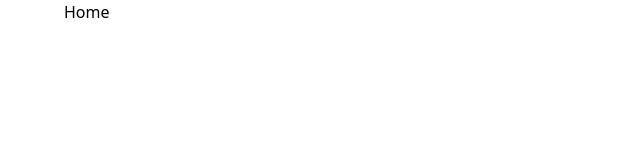
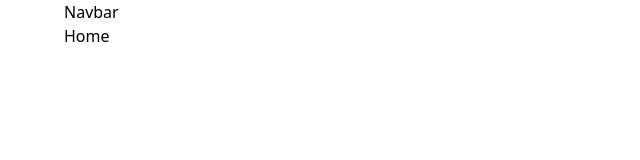
Before and after one commit to stanley-odhiambomwai/Forever, a React (Vite) app in the folder Frontend/: page / in a window 1280 px wide. Shown: the top 160 px of the page, without its empty margins (0-640 px from the left). Built offline with nearby package versions, Linux system fonts and the light colour scheme.

Commit message:
adding the navbar component

```diff
--- a/Frontend/src/App.jsx
+++ b/Frontend/src/App.jsx
@@ -9,10 +9,12 @@
 import Login from "./Pages/Login";
 import PlaceOrder from "./Pages/PlaceOrder";
 import Orders from "./Pages/Orders";
+import Navbar from "./Components/Navbar";
 
 const App = () => {
   return (
     <div className="px-4 sm:px-[5vw] sd:px-[7vw] sl:px-[9vw]">
+      <Navbar/>
       <Routes>
 <Route path="/" element={<Home/>} />
 <Route path="/collection" element={<Collection/>} />
--- /dev/null
+++ b/Frontend/src/Components/Navbar.jsx
@@ -0,0 +1,9 @@
+import React from 'react'
+
+const Navbar = () => {
+  return (
+    <div>Navbar</div>
+  )
+}
+
+export default Navbar
```
